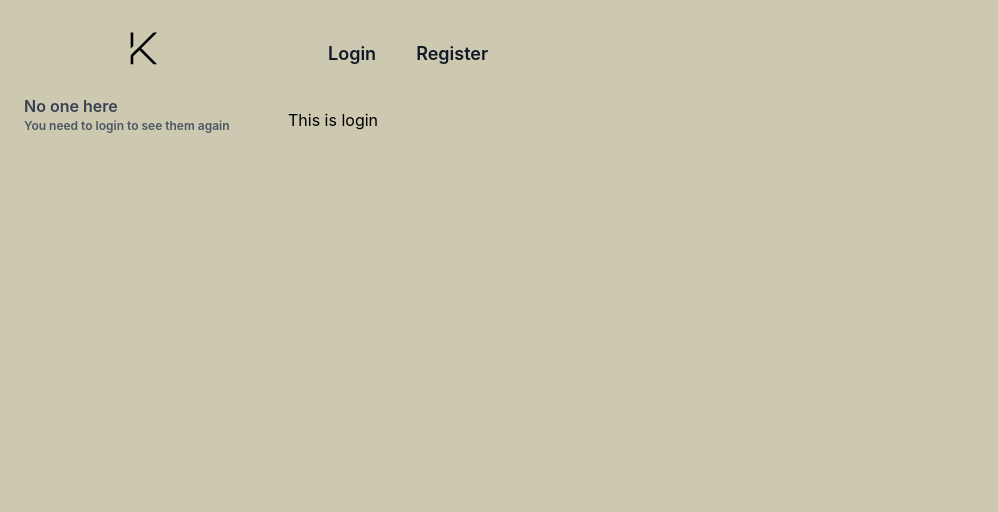
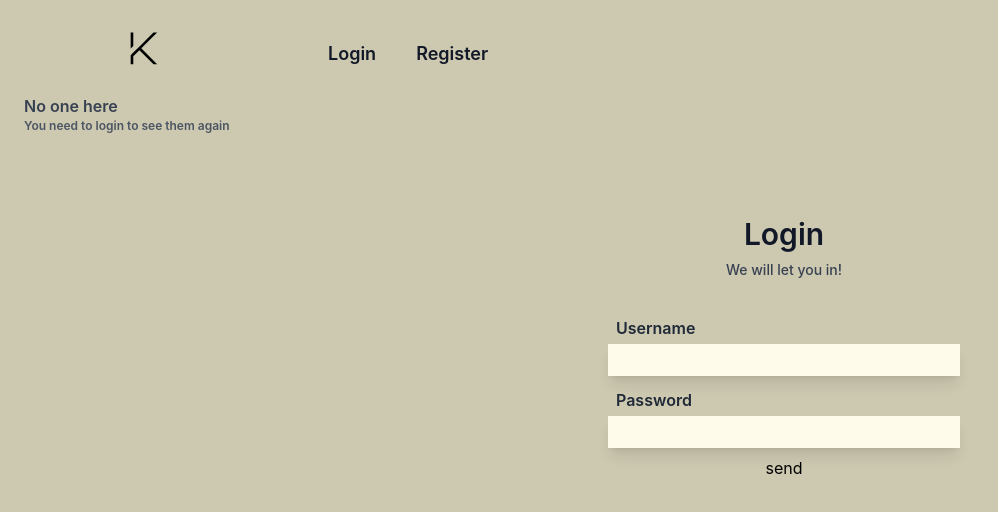
Before and after one commit to kainesv86/KChat, a Next.js app in the folder client/: page /user/login in a window 1280 px wide. Shown: the top 512 px of the page, without its empty margins (0-998 px from the left). Built offline with nearby package versions, Linux system fonts and the light colour scheme.

Commit message:
Add - InputField, Form

```diff
--- a/client/components/common/inputField.tsx
+++ b/client/components/common/inputField.tsx
@@ -1,10 +1,31 @@
 import * as React from "react";
 import { Component } from "react";
 
-interface InputFieldProps {}
+interface InputFieldProps {
+        label: string;
+        name: string;
+        register?: any;
+        type?: "password" | "text";
+}
 
-const InputField: React.FunctionComponent<InputFieldProps> = ({}) => {
-        return <input type="text" />;
+const InputField: React.FunctionComponent<InputFieldProps> = ({ label, register, type = "text", name }) => {
+        return (
+                <div className="group hover:bg-red-500/50 focus-within:bg-red-500/50 focus-within:text-gray-100 transform duration-300 mb-2 text-gray-800">
+                        <div className="px-2 py-1">
+                                <label htmlFor={name} className="group-hover:text-gray-100 font-semibold text-base">
+                                        {label}
+                                </label>
+                        </div>
+                        <div className="flex">
+                                <input
+                                        id={name}
+                                        type={type}
+                                        className="w-full bg-amber-50 text-gra shadow-lg text-base outline-none px-2 py-1"
+                                        {...register(name)}
+                                />
+                        </div>
+                </div>
+        );
 };
 
 export default InputField;
--- /dev/null
+++ b/client/components/form/index.tsx
@@ -0,0 +1,16 @@
+import * as React from "react";
+import InputField from "../common/inputField";
+
+interface FormProps {
+        handleSubmit?: React.FormEventHandler;
+}
+
+const Form: React.FunctionComponent<FormProps> = ({ children, handleSubmit }) => {
+        return (
+                <form className="flex flex-col px-4 py-20 w-full sm:w-96" onSubmit={handleSubmit}>
+                        {children}
+                </form>
+        );
+};
+
+export default Form;
--- a/client/package.json
+++ b/client/package.json
@@ -13,6 +13,7 @@
                 "next": "12.0.7",
                 "react": "17.0.2",
                 "react-dom": "17.0.2",
+                "react-hook-form": "^7.22.5",
                 "react-redux": "^7.2.6",
                 "universal-cookie": "^4.0.4"
         },
--- a/client/pages/user/login.tsx
+++ b/client/pages/user/login.tsx
@@ -1,10 +1,38 @@
 import * as React from "react";
-import { Component } from "react";
+
+import InputField from "../../components/common/inputField";
+import Form from "../../components/form";
+
+import { useForm } from "react-hook-form";
+import { UserLoginDto } from "../../common/interface/auth.dto";
 
 interface LoginProps {}
 
 const Login: React.FunctionComponent<LoginProps> = () => {
-        return <div>This is login</div>;
+        const { register, handleSubmit } = useForm<UserLoginDto>();
+
+        const onSubmit = (data: UserLoginDto) => {
+                console.log(data);
+        };
+
+        return (
+                <div className="flex justify-center sm:items-center flex-1">
+                        <div className="-translate-y-1/4">
+                                <Form handleSubmit={handleSubmit(onSubmit)}>
+                                        <p className="text-gray-900 text-center text-3xl font-semibold mb-2">Login</p>
+                                        <p
+                                                className="text-gray-700 text-center text-sm font-medium
+                                        mb-8"
+                                        >
+                                                We will let you in!
+                                        </p>
+                                        <InputField label="Username" type="text" name="username" register={register} />
+                                        <InputField label="Password" type="password" name="password" register={register} />
+                                        <input type="submit" value="send" />
+                                </Form>
+                        </div>
+                </div>
+        );
 };
 
 export default Login;
--- a/client/public/asset/register.tsx
+++ b/client/public/asset/register.tsx
@@ -1,14 +1,16 @@
 import * as React from "react";
 
-function Icon() {
+interface IconProps extends React.SVGProps<SVGSVGElement> {}
+
+const Icon: React.FunctionComponent<IconProps> = (props) => {
         return (
-                <svg className="w-fit h-fit" viewBox="0 0 24 24" fill="none" xmlns="http://www.w3.org/2000/svg">
+                <svg className="w-fit h-fit" viewBox="0 0 24 24" fill="none" xmlns="http://www.w3.org/2000/svg" {...props}>
                         <path
                                 d="M15 12C17.21 12 19 10.21 19 8C19 5.79 17.21 4 15 4C12.79 4 11 5.79 11 8C11 10.21 12.79 12 15 12ZM6 10V8C6 7.45 5.55 7 5 7C4.45 7 4 7.45 4 8V10H2C1.45 10 1 10.45 1 11C1 11.55 1.45 12 2 12H4V14C4 14.55 4.45 15 5 15C5.55 15 6 14.55 6 14V12H8C8.55 12 9 11.55 9 11C9 10.45 8.55 10 8 10H6ZM15 14C12.33 14 7 15.34 7 18V19C7 19.55 7.45 20 8 20H22C22.55 20 23 19.55 23 19V18C23 15.34 17.67 14 15 14Z"
                                 fill="#323232"
                         />
                 </svg>
         );
-}
+};
 
 export default Icon;
```
Also changed, not shown: 1 other file (tests, documents, lock files or other folders).
